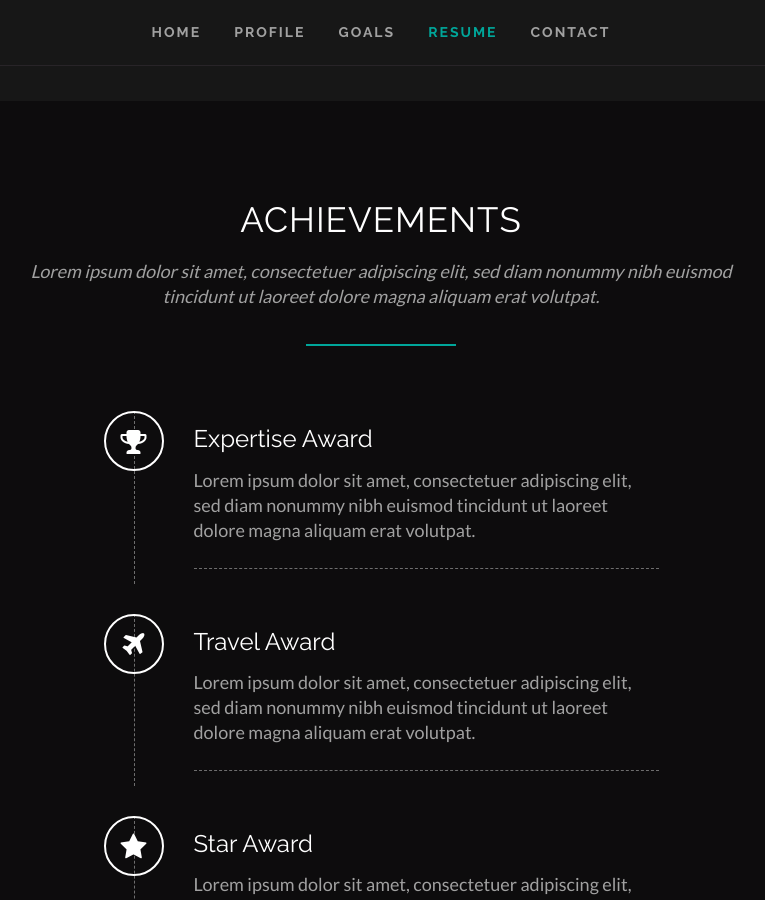
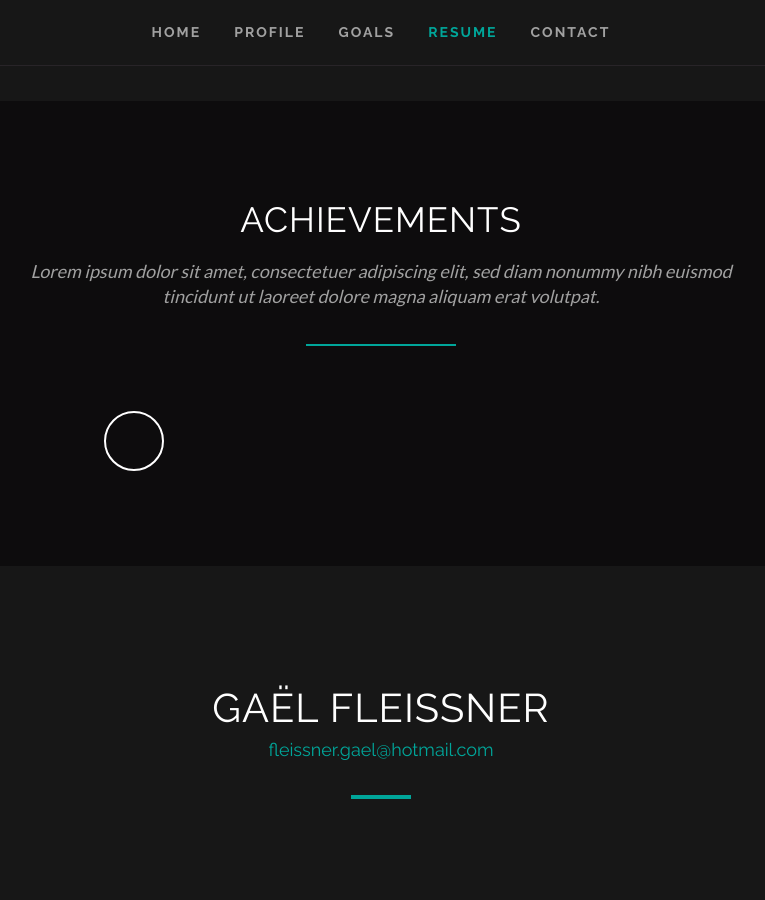
Before and after one commit to clearcareer/GaelFleissner, a Jekyll site: the page built from index.html, in a window 1280 px wide and 900 px high, scrolled down 3387 px. Shown: the whole window, without its empty margins (259-1024 px from the left). Built offline with Jekyll 4.4.1, drawn with Linux system fonts in a browser that asks for light colours; some web fonts are replaced; some of the changed text lies outside the part shown.

Commit message:
Updated '/index.html' via CloudCannon

```diff
--- a/index.html
+++ b/index.html
@@ -46,18 +46,9 @@
   - name: English
     level: 80
 achievements:
-  - name: Expertise Award
-    description: 'Lorem ipsum dolor sit amet, consectetuer adipiscing elit, sed diam nonummy nibh euismod tincidunt ut laoreet dolore magna aliquam erat volutpat.'
-    icon: trophy
-  - name: Travel Award
-    description: 'Lorem ipsum dolor sit amet, consectetuer adipiscing elit, sed diam nonummy nibh euismod tincidunt ut laoreet dolore magna aliquam erat volutpat.'
-    icon: plane
-  - name: Star Award
-    description: 'Lorem ipsum dolor sit amet, consectetuer adipiscing elit, sed diam nonummy nibh euismod tincidunt ut laoreet dolore magna aliquam erat volutpat.'
-    icon: star
-  - name: Instagram Photographer
-    description: 'Lorem ipsum dolor sit amet, consectetuer adipiscing elit, sed diam nonummy nibh euismod tincidunt ut laoreet dolore magna aliquam erat volutpat.'
-    icon: instagram
+  - name: ''
+    description: ''
+    icon: ''
 social_icons:
   - name: Facebook
     link: ''
```
